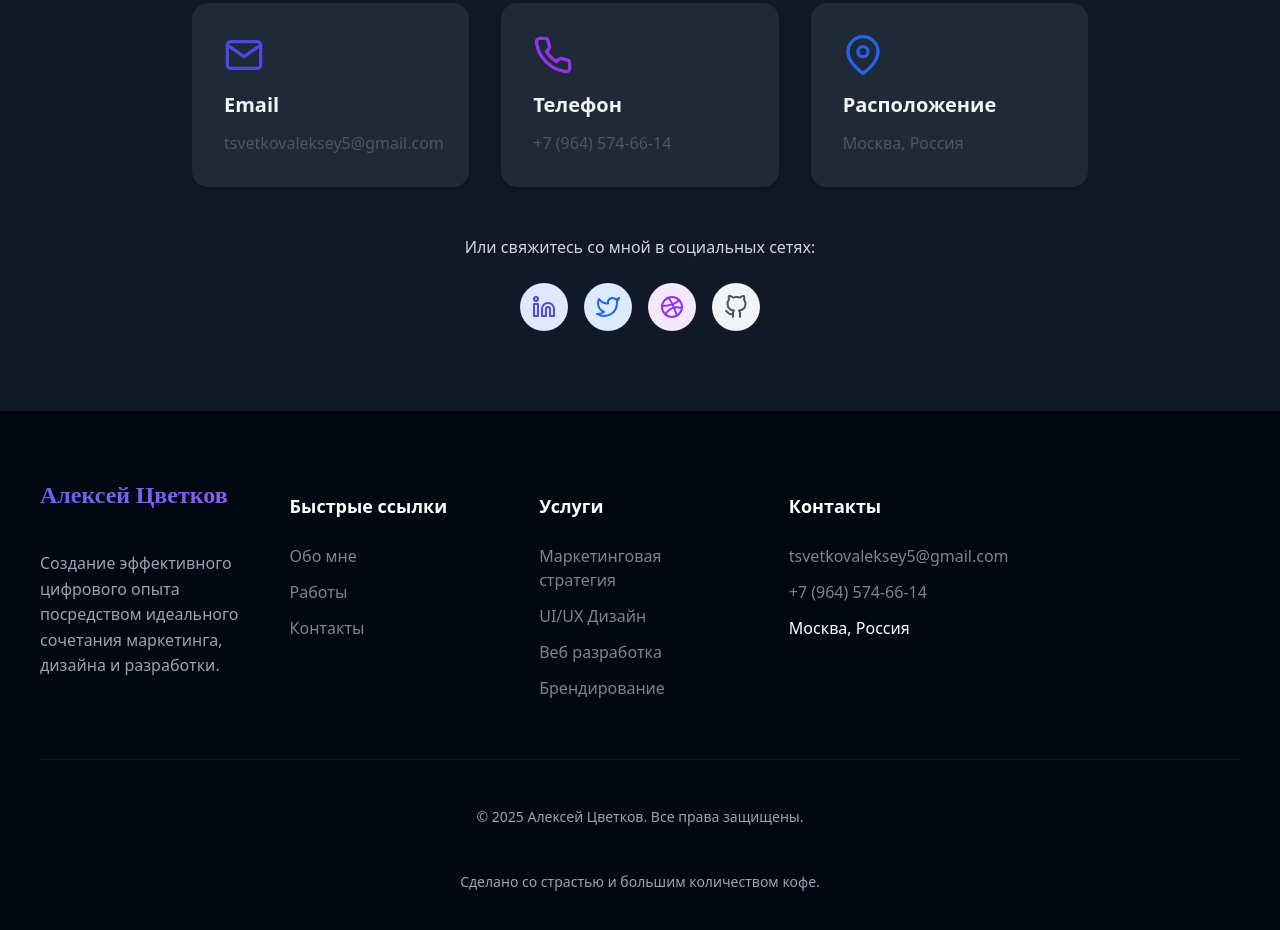
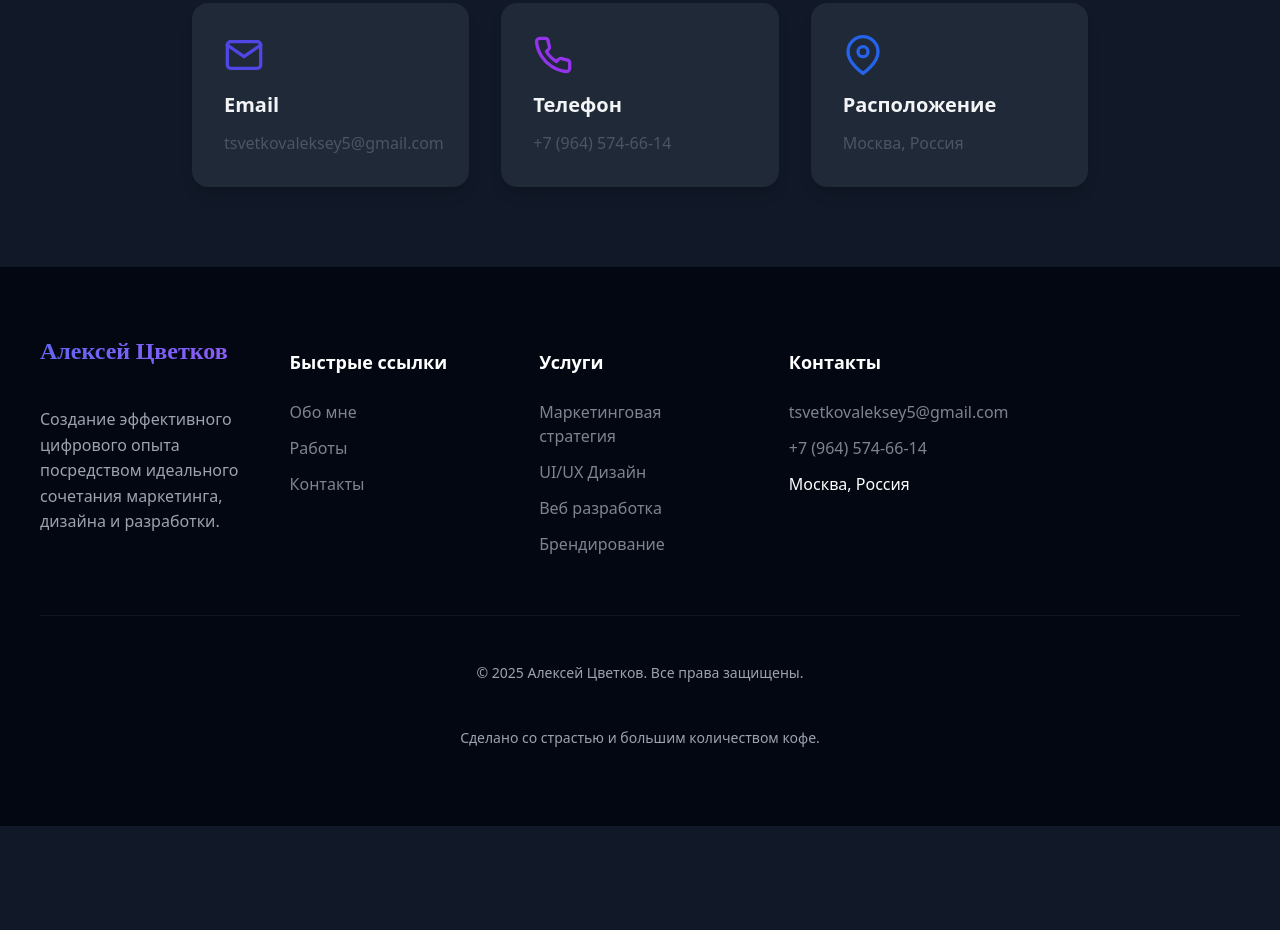
Before and after one commit to Lex1421231/PortfolioAT, a plain HTML site: page index.html in a window 1280 px wide. Shown: the part 3461-4391 px from the top of the page. After the commit the page ends 4287 px from the top, so only its background shows below. Drawn offline with nearby package versions, Linux system fonts and the light colour scheme.

Commit message:
coment social

```diff
--- a/index.html
+++ b/index.html
@@ -4,7 +4,7 @@
 <head>
     <meta charset="UTF-8">
     <meta name="viewport" content="width=device-width, initial-scale=1.0">
-    <title>Alexey Tsvetkov | Multidisciplinary Creator</title>
+    <title>Alexey Tsvetkov</title>
     <link rel="stylesheet" href="style.css">
     <script src="https://cdn.tailwindcss.com"></script>
     <script src="https://unpkg.com/feather-icons"></script>
@@ -274,7 +274,7 @@
                         </p>
                     </div>
                 </div>
-                <div class="mt-12 text-center">
+                <!--<div class="mt-12 text-center">
                     <p class="text-gray-700 mb-6">Или свяжитесь со мной в социальных сетях:</p>
                     <div class="flex justify-center gap-4">
                         <a href="#"
@@ -298,7 +298,7 @@
                             <i data-feather="github"></i>
                         </a>
                     </div>
-                </div>
+                </div>-->
             </div>
         </section>
     </main>
```
